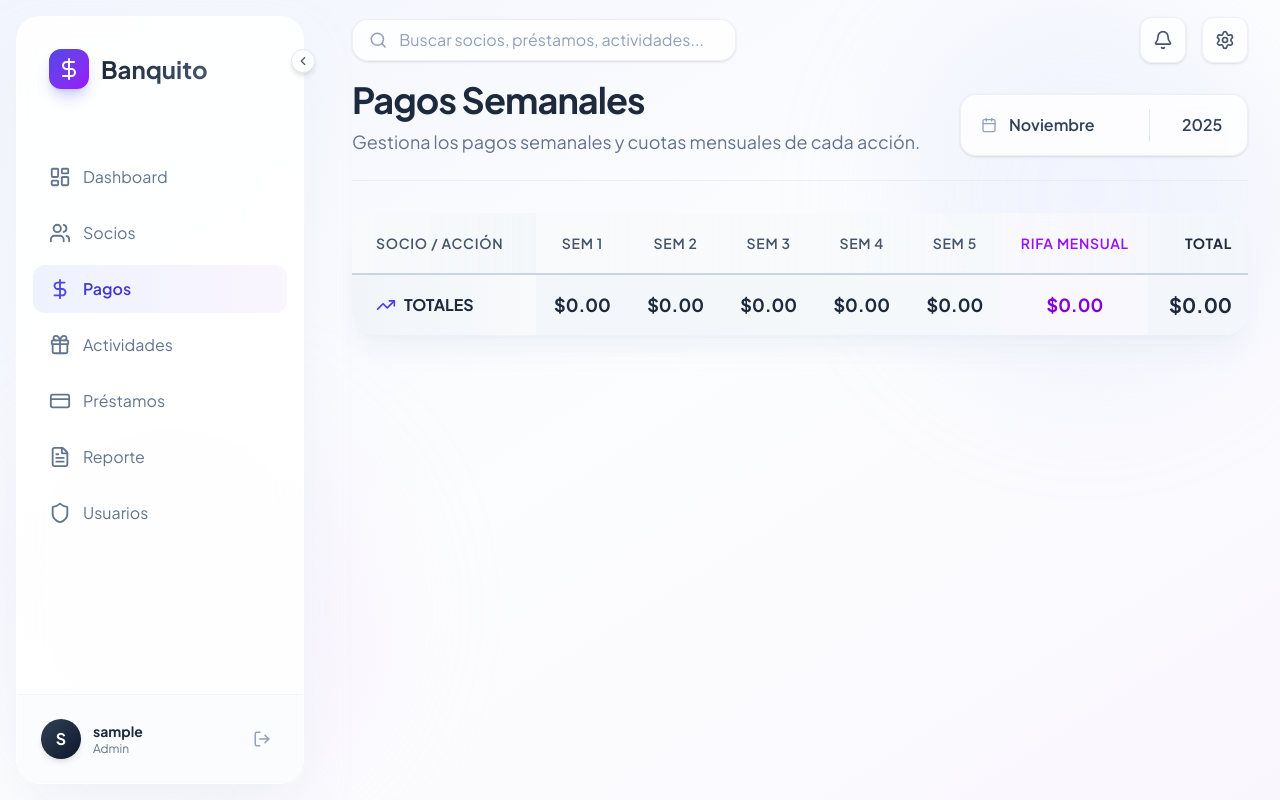
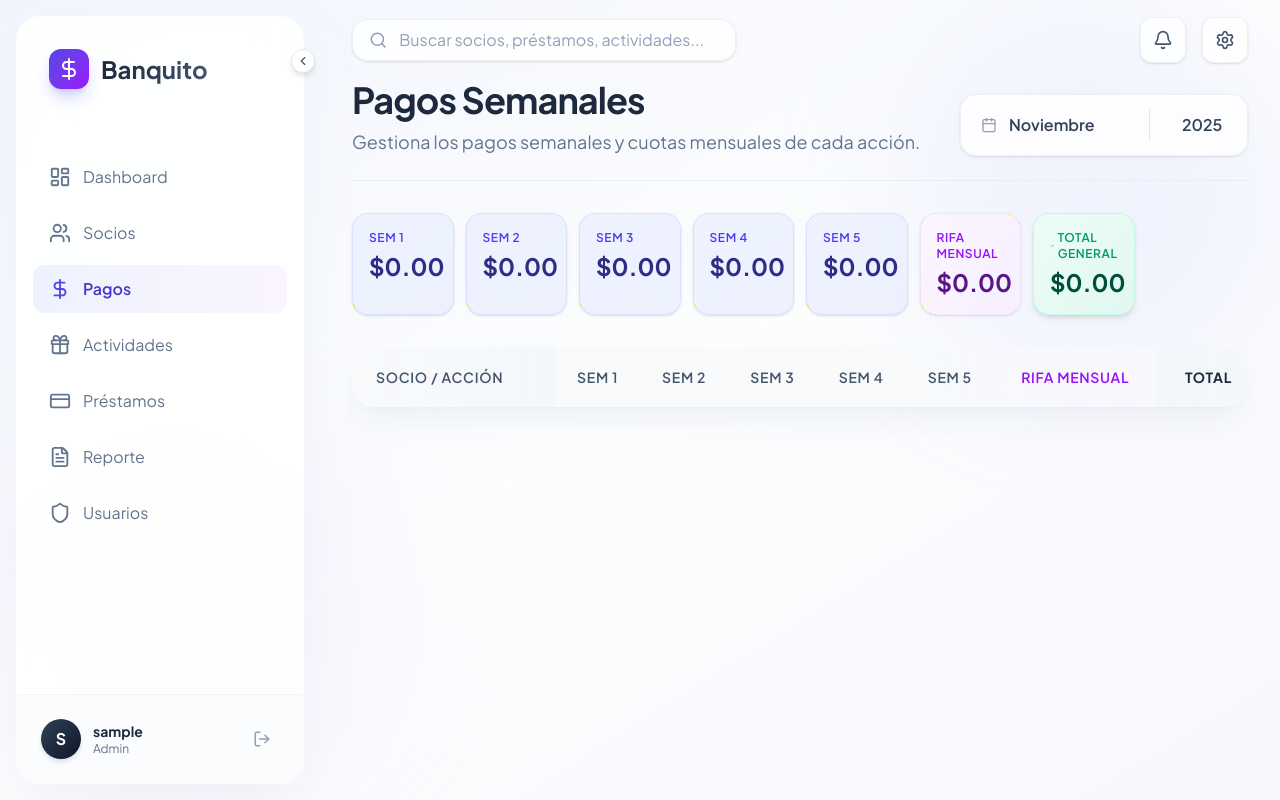
Before and after one commit to KempisPalma/App_Banquito_Web, a React (Vite) app: page /payments in a window 1280 px wide. Built offline with nearby package versions, Linux system fonts and the light colour scheme; sample sign-in values are in the browser's storage.

Commit message:
mejora en los reportes

```diff
--- a/src/context/BanquitoContext.tsx
+++ b/src/context/BanquitoContext.tsx
@@ -156,6 +156,9 @@ export const BanquitoProvider: React.FC<{ children: React.ReactNode }> = ({ chil
         const user = users.find(u => u.username === username && u.password === password && u.active);
         if (user) {
             setCurrentUser(user);
+            // Clear saved payments date selection on login to start fresh
+            localStorage.removeItem('payments_selected_month');
+            localStorage.removeItem('payments_selected_year');
             return true;
         }
         return false;
--- a/src/pages/Activities.tsx
+++ b/src/pages/Activities.tsx
@@ -347,7 +347,7 @@ const Activities: React.FC = () => {
                                                         initial={{ opacity: 0 }}
                                                         animate={{ opacity: 1 }}
                                                         transition={{ delay: index * 0.03 }}
-                                                        className="hover:bg-slate-50/80 transition-colors"
+                                                        className="hover:bg-purple-50/50 transition-all duration-200 group relative border-l-2 border-l-transparent hover:border-l-purple-400"
                                                     >
                                                         <td className="px-8 py-5">
                                                             <div className="flex items-center space-x-3">
--- a/src/pages/AdminUsers.tsx
+++ b/src/pages/AdminUsers.tsx
@@ -177,7 +177,7 @@ const AdminUsers: React.FC = () => {
                             </thead>
                             <tbody className="divide-y divide-slate-100">
                                 {users.map(user => (
-                                    <tr key={user.id} className="hover:bg-slate-50/50">
+                                    <tr key={user.id} className="hover:bg-primary-50/50 transition-all duration-200 group relative border-l-2 border-l-transparent hover:border-l-primary-400">
                                         <td className="px-6 py-4">
                                             <div className="flex items-center gap-3">
                                                 <div className="w-8 h-8 rounded-full bg-primary-100 flex items-center justify-center text-primary-600 font-bold text-xs">
--- a/src/pages/Members.tsx
+++ b/src/pages/Members.tsx
@@ -192,7 +192,7 @@ const Members: React.FC = () => {
                                         initial={{ opacity: 0 }}
                                         animate={{ opacity: 1 }}
                                         transition={{ delay: index * 0.03 }}
-                                        className="hover:bg-primary-50/30 transition-all duration-200 group relative"
+                                        className="hover:bg-primary-50/50 transition-all duration-200 group relative border-l-2 border-l-transparent hover:border-l-primary-400"
                                     >
                                         <td className="px-8 py-5">
                                             <div className="flex items-center space-x-4">
--- a/src/pages/Payments.tsx
+++ b/src/pages/Payments.tsx
@@ -1,4 +1,4 @@
-import React, { useState } from 'react';
+import React, { useState, useEffect } from 'react';
 import { useBanquito } from '../context/BanquitoContext';
 import { Card } from '../components/ui/Card';
 import { motion } from 'framer-motion';
@@ -15,8 +15,26 @@ type PaymentRow = {
 
 const Payments: React.FC = () => {
     const { members, weeklyPayments, monthlyFees, recordWeeklyPayment, recordMonthlyFee, currentUser } = useBanquito();
-    const [selectedMonth, setSelectedMonth] = useState(new Date().getMonth());
-    const [selectedYear, setSelectedYear] = useState(new Date().getFullYear());
+
+    // Initialize from localStorage or default to current date
+    const getInitialMonth = () => {
+        const saved = localStorage.getItem('payments_selected_month');
+        return saved !== null ? parseInt(saved) : new Date().getMonth();
+    };
+
+    const getInitialYear = () => {
+        const saved = localStorage.getItem('payments_selected_year');
+        return saved !== null ? parseInt(saved) : new Date().getFullYear();
+    };
+
+    const [selectedMonth, setSelectedMonth] = useState(getInitialMonth);
+    const [selectedYear, setSelectedYear] = useState(getInitialYear);
+
+    // Save to localStorage whenever month or year changes
+    useEffect(() => {
+        localStorage.setItem('payments_selected_month', selectedMonth.toString());
+        localStorage.setItem('payments_selected_year', selectedYear.toString());
+    }, [selectedMonth, selectedYear]);
 
     const months = [
         'Enero', 'Febrero', 'Marzo', 'Abril', 'Mayo', 'Junio',
@@ -192,6 +210,58 @@ const Payments: React.FC = () => {
                 </div>
             </div>
 
+            {/* Statistics Panel - Totals */}
+            <div className="grid grid-cols-2 md:grid-cols-4 lg:grid-cols-8 gap-3">
+                {/* Weekly Totals */}
+                {[1, 2, 3, 4, 5].map(week => (
+                    <motion.div
+                        key={week}
+                        initial={{ opacity: 0, y: 20 }}
+                        animate={{ opacity: 1, y: 0 }}
+                        transition={{ delay: week * 0.05 }}
+                        className="bg-gradient-to-br from-indigo-50 to-indigo-100/50 rounded-2xl p-4 border border-indigo-200/50 shadow-sm hover:shadow-md transition-all"
+                    >
+                        <div className="text-xs font-semibold text-indigo-600 uppercase tracking-wider mb-1">
+                            Sem {week}
+                        </div>
+                        <div className="text-2xl font-black text-indigo-900">
+                            ${getWeekTotal(week).toFixed(2)}
+                        </div>
+                    </motion.div>
+                ))}
+
+                {/* Monthly Fee Total */}
+                <motion.div
+                    initial={{ opacity: 0, y: 20 }}
+                    animate={{ opacity: 1, y: 0 }}
+                    transition={{ delay: 0.3 }}
+                    className="bg-gradient-to-br from-purple-50 to-fuchsia-100/50 rounded-2xl p-4 border border-purple-200/50 shadow-sm hover:shadow-md transition-all"
+                >
+                    <div className="text-xs font-semibold text-purple-600 uppercase tracking-wider mb-1">
+                        Rifa Mensual
+                    </div>
+                    <div className="text-2xl font-black text-purple-900">
+                        ${getMonthlyFeeTotal().toFixed(2)}
+                    </div>
+                </motion.div>
+
+                {/* Grand Total */}
+                <motion.div
+                    initial={{ opacity: 0, y: 20 }}
+                    animate={{ opacity: 1, y: 0 }}
+                    transition={{ delay: 0.35 }}
+                    className="bg-gradient-to-br from-emerald-50 to-emerald-100/50 rounded-2xl p-4 border border-emerald-200/50 shadow-md hover:shadow-lg transition-all col-span-2 md:col-span-1"
+                >
+                    <div className="text-xs font-semibold text-emerald-600 uppercase tracking-wider mb-1 flex items-center gap-1">
+                        <TrendingUp size={12} />
+                        Total General
+                    </div>
+                    <div className="text-2xl font-black text-emerald-900">
+                        ${getGrandTotal().toFixed(2)}
+                    </div>
+                </motion.div>
+            </div>
+
             <Card className="overflow-hidden border-none shadow-xl shadow-slate-200/40 bg-white/50 backdrop-blur-xl rounded-3xl" padding="none">
                 <div className="overflow-x-auto">
                     <table className="w-full text-left border-collapse">
@@ -245,6 +315,24 @@ const Payments: React.FC = () => {
 
                                         {[1, 2, 3, 4, 5].map((week, colIndex) => {
                                             const amount = getWeeklyAmount(row.memberId, week, row.actionAlias);
+
+                                            // Determine input style based on amount
+                                            let inputClasses = "w-20 pl-5 pr-2 py-2 text-center border rounded-lg focus:ring-2 transition-all font-medium ";
+
+                                            if (amount === 0 || !amount) {
+                                                // No payment - default style
+                                                inputClasses += "border-slate-200 bg-white hover:bg-slate-50 text-slate-700 focus:ring-indigo-500/30 focus:border-indigo-500";
+                                            } else if (amount >= 1 && amount < 7) {
+                                                // Incomplete payment - amber/yellow warning
+                                                inputClasses += "border-amber-300 bg-amber-50/50 hover:bg-amber-50 text-amber-900 focus:ring-amber-500/30 focus:border-amber-500";
+                                            } else if (amount === 7) {
+                                                // Complete payment - green success
+                                                inputClasses += "border-emerald-300 bg-emerald-50/50 hover:bg-emerald-50 text-emerald-900 focus:ring-emerald-500/30 focus:border-emerald-500";
+                                            } else {
+                                                // Overpayment - soft red
+                                                inputClasses += "border-rose-300 bg-rose-50/50 hover:bg-rose-50 text-rose-900 focus:ring-rose-500/30 focus:border-rose-500";
+                                            }
+
                                             return (
                                                 <td key={week} className="px-2 py-3 text-center">
                                                     <div className="relative inline-block">
@@ -260,7 +348,7 @@ const Payments: React.FC = () => {
                                                                 const input = e.target as HTMLInputElement;
                                                                 input.value = input.value.replace(/[^0-9.]/g, '');
                                                             }}
-                                                            className="w-20 pl-5 pr-2 py-2 text-center border border-slate-200 rounded-lg focus:ring-2 focus:ring-indigo-500/30 focus:border-indigo-500 transition-all bg-white hover:bg-slate-50 text-slate-700 font-medium"
+                                                            className={inputClasses}
                                                             placeholder="0"
                                                             disabled={currentUser?.role === 'socio'}
                                                         />
@@ -302,27 +390,6 @@ const Payments: React.FC = () => {
                                 );
                             })}
                         </tbody>
-                        <tfoot className="bg-gradient-to-r from-slate-100 to-slate-50 border-t-2 border-slate-300 font-bold text-slate-800">
-                            <tr>
-                                <td className="px-6 py-4 sticky left-0 bg-gradient-to-r from-slate-100 to-slate-50 z-10">
-                                    <div className="flex items-center gap-2">
-                                        <TrendingUp className="text-indigo-600" size={20} />
-                                        <span>TOTALES</span>
-                                    </div>
-                                </td>
-                                {[1, 2, 3, 4, 5].map(week => (
-                                    <td key={week} className="px-4 py-4 text-center text-lg">
-                                        ${getWeekTotal(week).toFixed(2)}
-                                    </td>
-                                ))}
-                                <td className="px-4 py-4 text-center text-lg text-purple-700 bg-purple-50/30">
-                                    ${getMonthlyFeeTotal().toFixed(2)}
-                                </td>
-                                <td className="px-4 py-4 text-right text-xl bg-slate-100/70">
-                                    ${getGrandTotal().toFixed(2)}
-                                </td>
-                            </tr>
-                        </tfoot>
                     </table>
                 </div>
             </Card>
```
Also changed, not shown: src/components/MemberPaymentHistory.tsx (+18 -4 lines), src/index.css (+80 -0 lines), src/pages/GeneralReport.tsx (+11 -1 lines).
